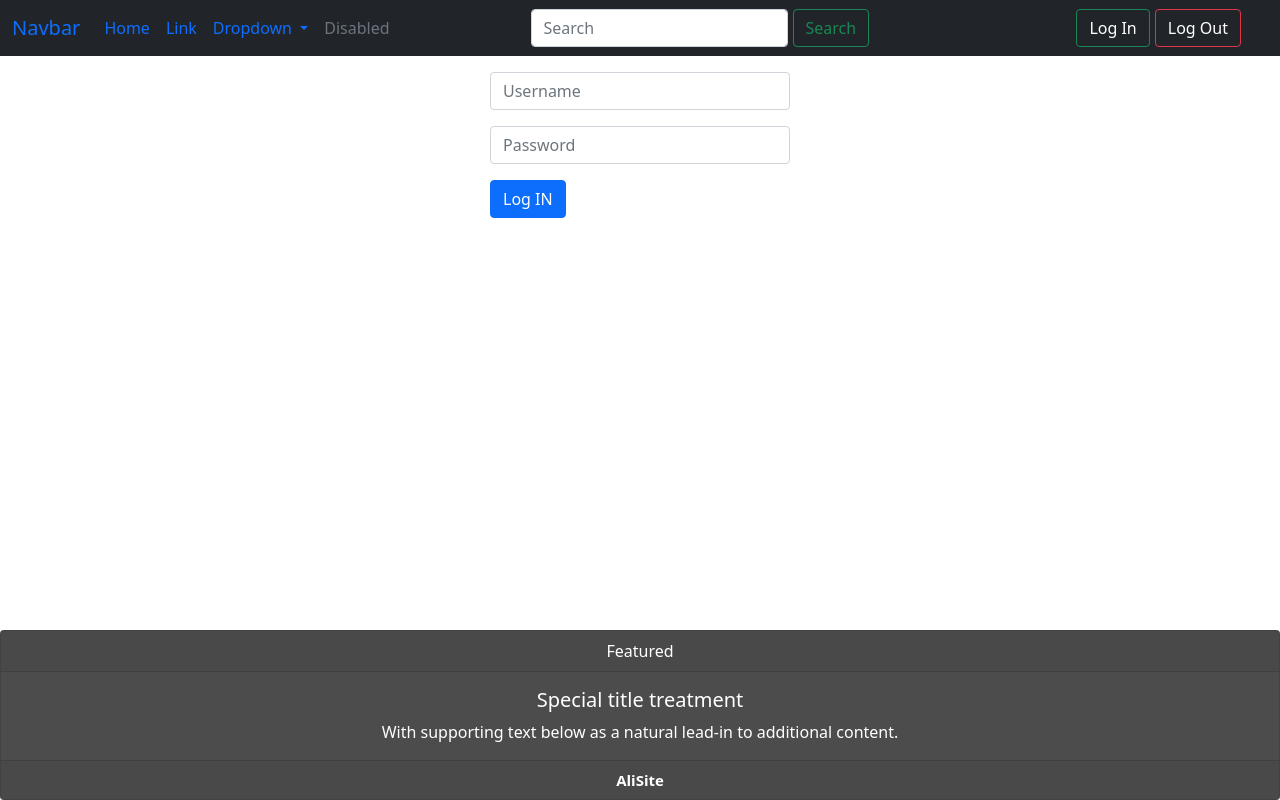
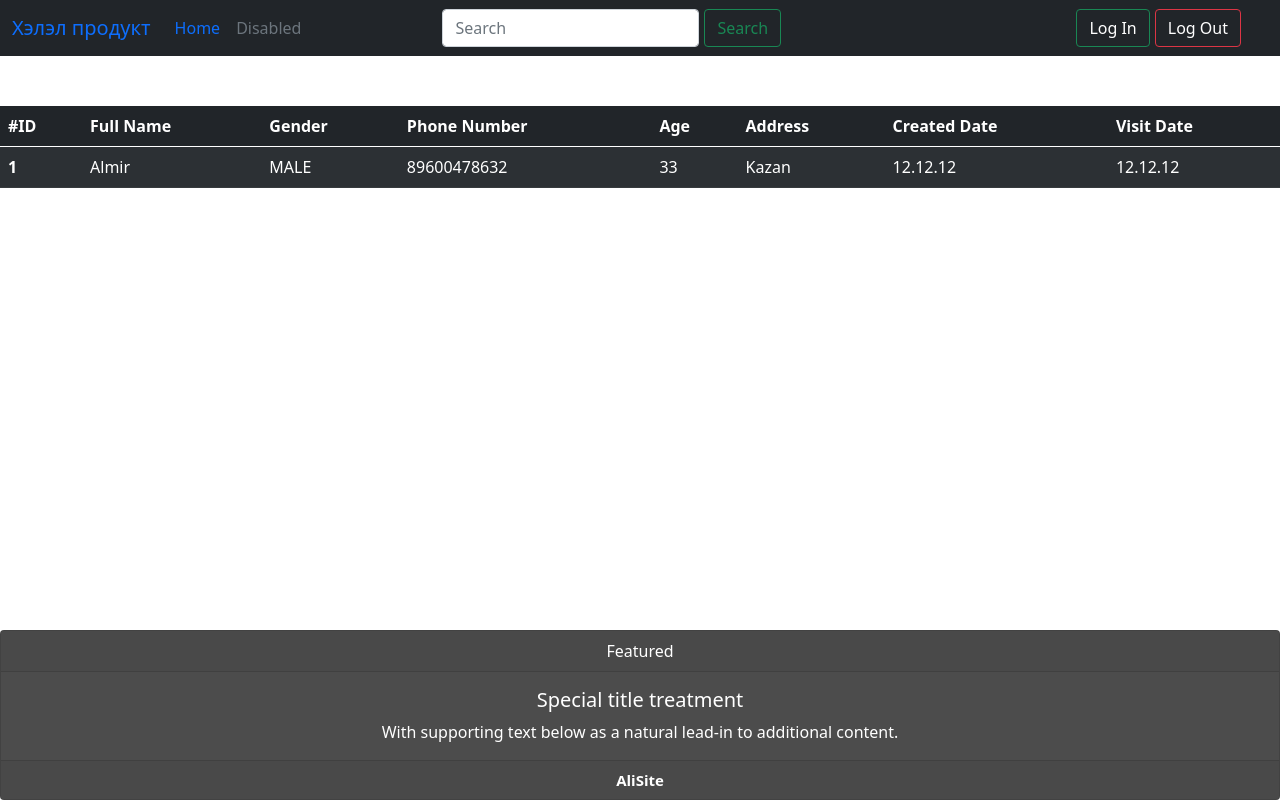
Before and after one commit to AliAlievALive/shop_arabic, an Angular app in the folder front-end/: page /clients in a window 1280 px wide. Built offline with nearby package versions, Linux system fonts and the light colour scheme.

Commit message:
create clients component Closes #10

```diff
--- a/front-end/src/app/app.component.html
+++ b/front-end/src/app/app.component.html
@@ -1,3 +1,4 @@
 <app-header></app-header>
-<app-register></app-register>
+<app-clients></app-clients>
+<!--<app-register></app-register>-->
 <app-footer></app-footer>
--- a/front-end/src/app/app.module.ts
+++ b/front-end/src/app/app.module.ts
@@ -5,13 +5,15 @@ import { AppComponent } from './app.component';
 import { FooterComponent } from './components/footer/footer.component';
 import { HeaderComponent } from './components/header/header.component';
 import { RegisterComponent } from './components/register/register.component';
+import { ClientsComponent } from './components/clients/clients.component';
 
 @NgModule({
   declarations: [
     AppComponent,
     FooterComponent,
     HeaderComponent,
-    RegisterComponent
+    RegisterComponent,
+    ClientsComponent
   ],
   imports: [
     BrowserModule
--- /dev/null
+++ b/front-end/src/app/components/clients/clients.component.css
@@ -0,0 +1,3 @@
+.table {
+  margin-top: 50px;
+}
--- /dev/null
+++ b/front-end/src/app/components/clients/clients.component.html
@@ -0,0 +1,26 @@
+<table class="table table-striped table-dark">
+  <thead>
+  <tr>
+    <th scope="col">#ID</th>
+    <th scope="col">Full Name</th>
+    <th scope="col">Gender</th>
+    <th scope="col">Phone Number</th>
+    <th scope="col">Age</th>
+    <th scope="col">Address</th>
+    <th scope="col">Created Date</th>
+    <th scope="col">Visit Date</th>
+  </tr>
+  </thead>
+  <tbody>
+  <tr>
+    <th scope="row">1</th>
+    <td>Almir</td>
+    <td>MALE</td>
+    <td>89600478632</td>
+    <td>33</td>
+    <td>Kazan</td>
+    <td>12.12.12</td>
+    <td>12.12.12</td>
+  </tr>
+  </tbody>
+</table>
--- /dev/null
+++ b/front-end/src/app/components/clients/clients.component.ts
@@ -0,0 +1,15 @@
+import { Component, OnInit } from '@angular/core';
+
+@Component({
+  selector: 'app-clients',
+  templateUrl: './clients.component.html',
+  styleUrls: ['./clients.component.css']
+})
+export class ClientsComponent implements OnInit {
+
+  constructor() { }
+
+  ngOnInit(): void {
+  }
+
+}
--- a/front-end/src/app/components/header/header.component.html
+++ b/front-end/src/app/components/header/header.component.html
@@ -1,6 +1,6 @@
 <nav class="navbar navbar-expand-lg dark bg-dark">
   <div class="container-fluid">
-    <a class="navbar-brand" href="#">Navbar</a>
+    <a class="navbar-brand" href="#">Хэлэл продукт</a>
     <button class="navbar-toggler" type="button" data-bs-toggle="collapse" data-bs-target="#navbarSupportedContent" aria-controls="navbarSupportedContent" aria-expanded="false" aria-label="Toggle navigation">
       <span class="navbar-toggler-icon"></span>
     </button>
@@ -8,22 +8,6 @@
       <ul class="navbar-nav me-auto mb-2 mb-lg-0">
         <li class="nav-item">
           <a class="nav-link active" aria-current="page" href="#">Home</a>
-        </li>
-        <li class="nav-item">
-          <a class="nav-link" href="#">Link</a>
-        </li>
-        <li class="nav-item dropdown">
-          <a class="nav-link dropdown-toggle" href="#" id="navbarDropdown" role="button" data-bs-toggle="dropdown" aria-expanded="false">
-            Dropdown
-          </a>
-          <ul class="dropdown-menu" aria-labelledby="navbarDropdown">
-            <li><a class="dropdown-item" href="#">Action</a></li>
-            <li><a class="dropdown-item" href="#">Another action</a></li>
-            <li>
-              <hr class="dropdown-divider">
-            </li>
-            <li><a class="dropdown-item" href="#">Something else here</a></li>
-          </ul>
         </li>
         <li class="nav-item">
           <a class="nav-link disabled" href="#" tabindex="-1" aria-disabled="true">Disabled</a>
```
